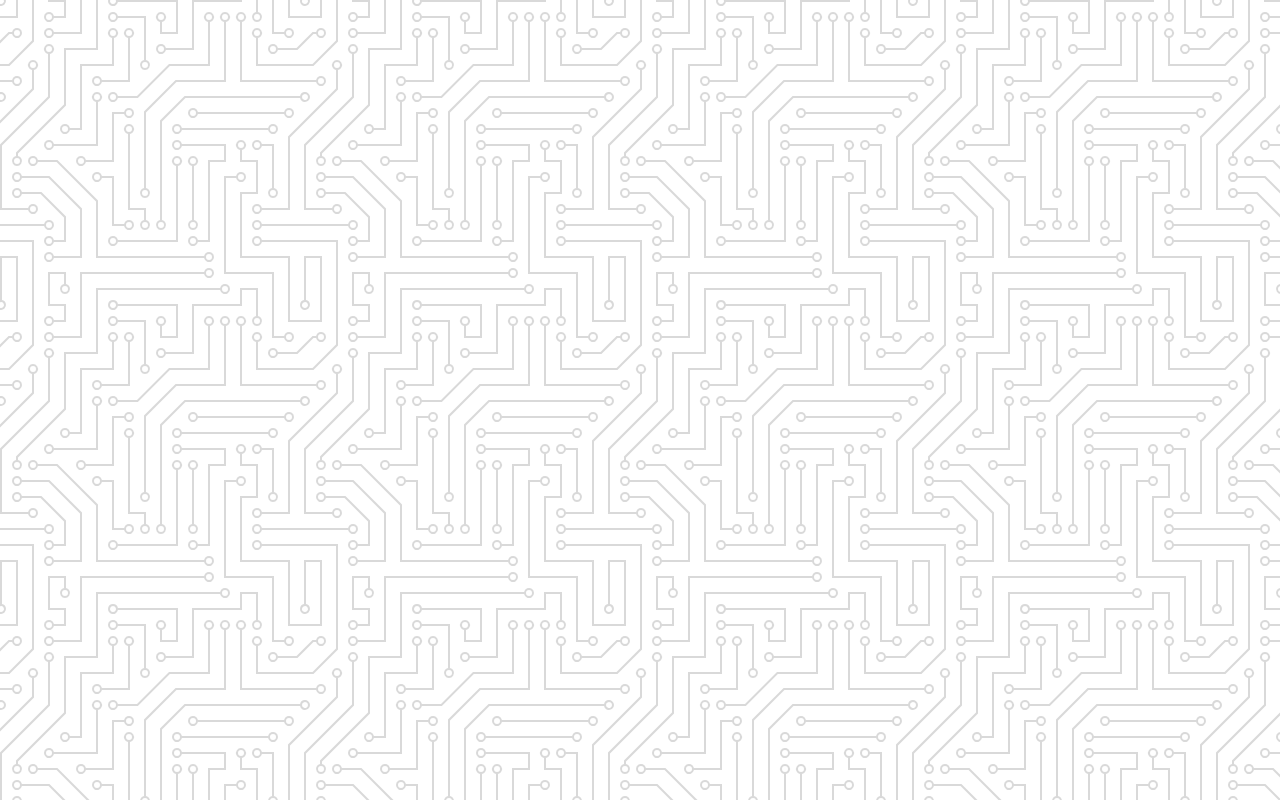
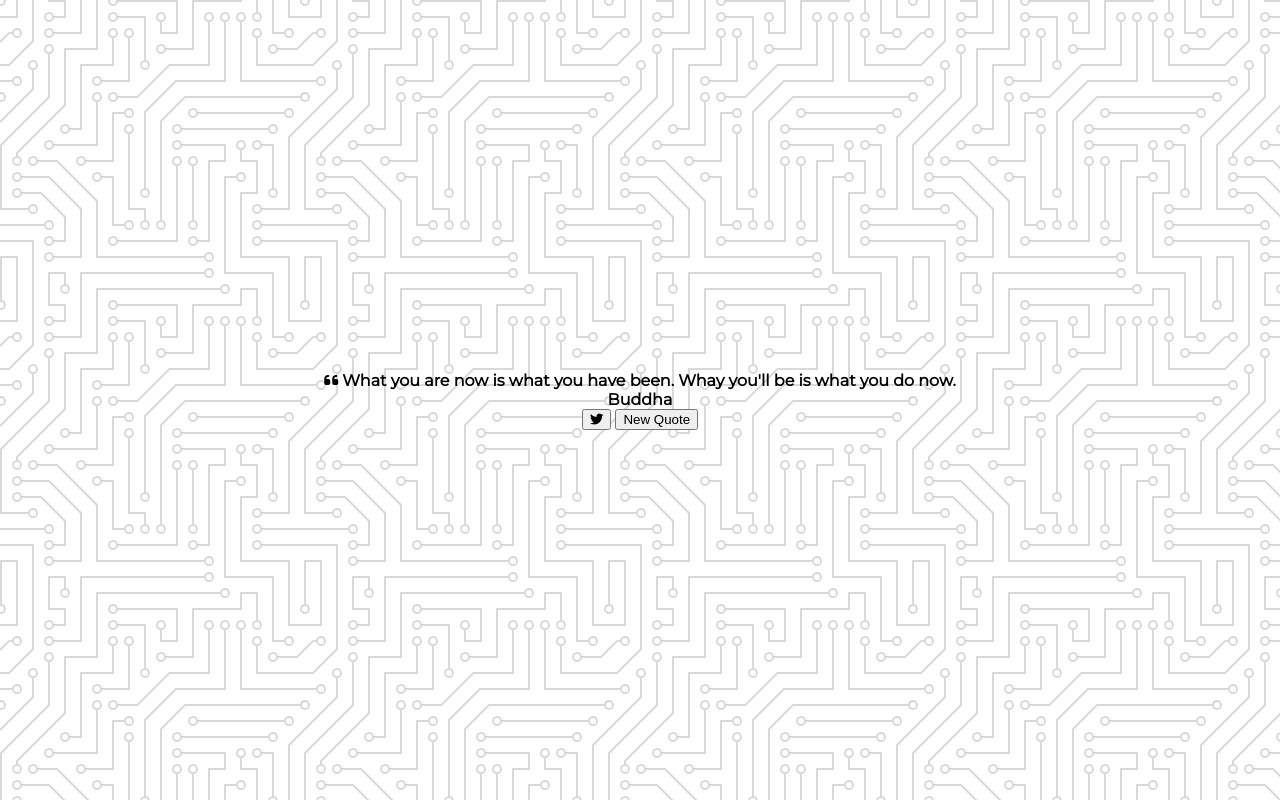
Before and after one commit to Muhammadurasheed/Qoute-generataor, a plain HTML site: page index.html in a window 1280 px wide. Drawn offline with Linux system fonts and the light colour scheme.

Commit message:
required html content written

```diff
--- a/index.html
+++ b/index.html
@@ -10,6 +10,24 @@
     <title>Qoute generator</title>
 </head>
 <body>
+    <div class="quote-container" id="quote-container">
+        <!-- Quotes -->
+        <div class="quote-text">
+            <i class="fas fa-quote-left"></i>
+            <span class="quote">What you are now is what you have been. Whay you'll be is what you do now.</span>
+        </div>
+        <!-- Author -->
+        <div class="quote-author">
+            <span class="author">Buddha</span>
+        </div>
+        <!-- Button -->
+        <div class="button-container">
+            <button class="twitter-button" id="twitter" title="Tweet this!">
+                <i class="fab fa-twitter"></i>
+            </button>
+            <button id="new-quote">New Quote</button>
+        </div>
+    </div>
     <!-- Script -->
     <script src="script.js"></script>
 </body>
```
